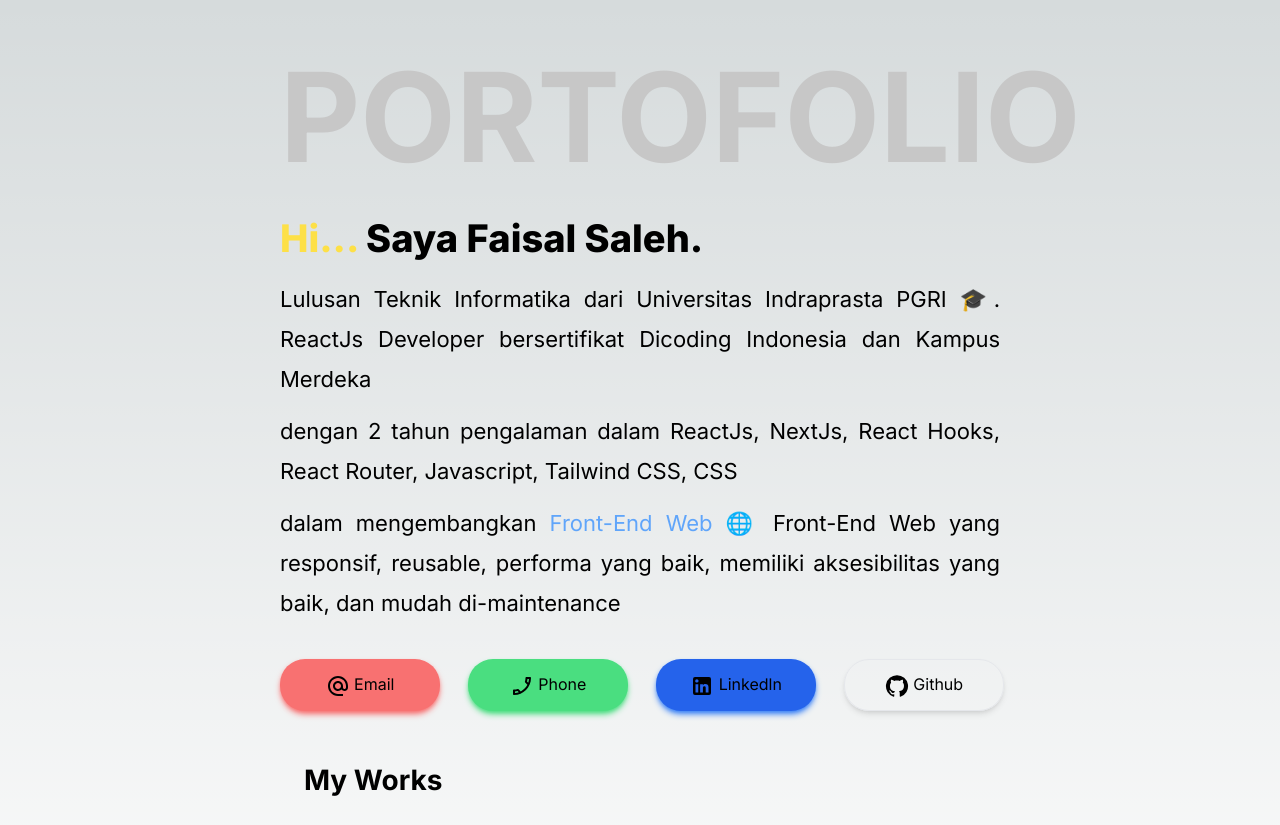
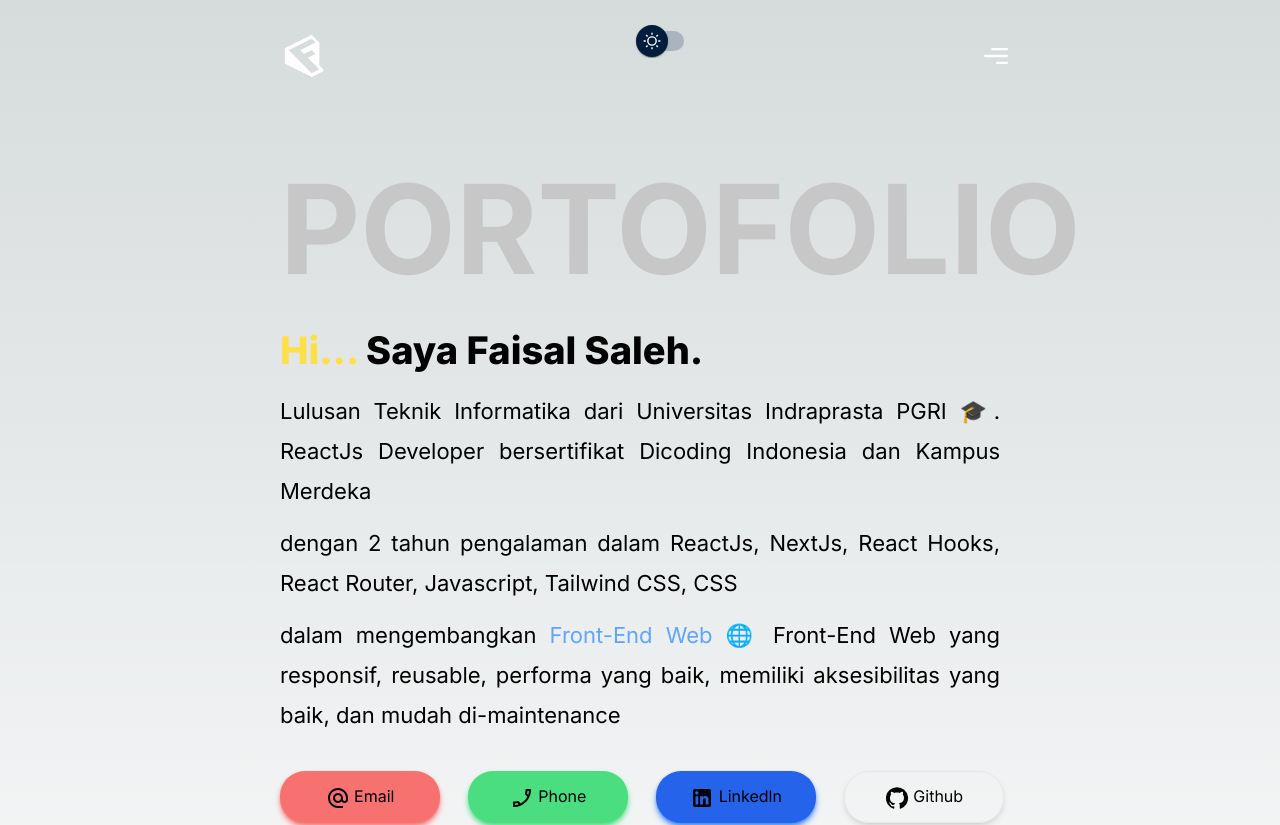
Before and after one commit to FaisalSaleh2202/my-portofolio-01, a Next.js app: page / in a window 1280 px wide. Shown: the top 825 px of the page. Built offline with nearby package versions, Linux system fonts and the light colour scheme.

Commit message:
add routing remove use client from root layout fixing

```diff
--- a/app/layout.js
+++ b/app/layout.js
@@ -1,5 +1,15 @@
+'use client';
+
+import { useState } from 'react';
 import '../styles/globals.css';
 import { Inter } from 'next/font/google';
+
+import { motion, AnimatePresence } from 'framer-motion';
+
+import styles from '../styles';
+import { textVariant, navVariants } from '../utils/motion';
+import { MaterialUISwitch } from '../utils/swith-dark-mode';
+import { TextHeroHeading } from '../components/TextHeroHeading';
 
 const inter = Inter({ subsets: ['latin'] });
 
@@ -9,10 +19,61 @@ export const metadata = {
 };
 
 export default function RootLayout({ children }) {
+  const [isOpen, setIsOpen] = useState(false);
+
   return (
     <html lang='en'>
       <head></head>
-      <body className={inter.className}>{children}</body>
+      <body className={inter.className}>
+        <motion.nav
+          variants={navVariants}
+          initial='hidden'
+          whileInView='show'
+          className={`${styles.xPaddings} py-6 relative`}
+        >
+          <div className={`flex justify-between px-4`}>
+            <img
+              src='/letter-f.png'
+              className='sm:w-[64px] sm:h-[64px] h-[46px] w-[46px] '
+              alt='logo'
+            />
+            <MaterialUISwitch />
+            <button onClick={() => setIsOpen(!isOpen)}>
+              {isOpen ? (
+                'X'
+              ) : (
+                <img
+                  src='./menu.svg'
+                  alt='menu'
+                  className='w-[24px] h-[24px] object-contain'
+                />
+              )}
+            </button>
+          </div>
+        </motion.nav>
+        {/* <AnimatePresence> */}
+        {isOpen && (
+          <motion.div
+            key='a box'
+            initial={{ opacity: 0, x: 50 }}
+            animate={{ opacity: 1, x: 0 }}
+            //Specified Exit animation
+            exit={{ opacity: 0, x: -50 }}
+            className={` ${styles.xPaddings} absolute z-[999] `}
+          >
+            <div className='bg-black h-screen sm:w-[500%] w-[250%]'>
+              <ul>
+                <li>Home</li>
+                <li>About</li>
+                <li>My Works</li>
+                <li>Contact</li>
+              </ul>
+            </div>
+          </motion.div>
+        )}
+        {/* </AnimatePresence> */}
+        {children}
+      </body>
     </html>
   );
 }
```
